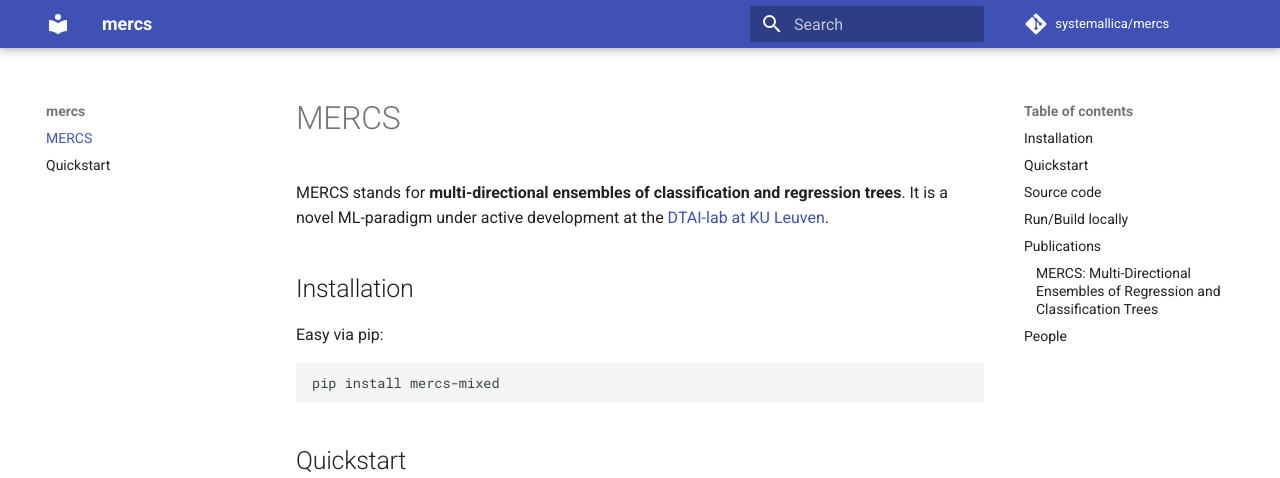
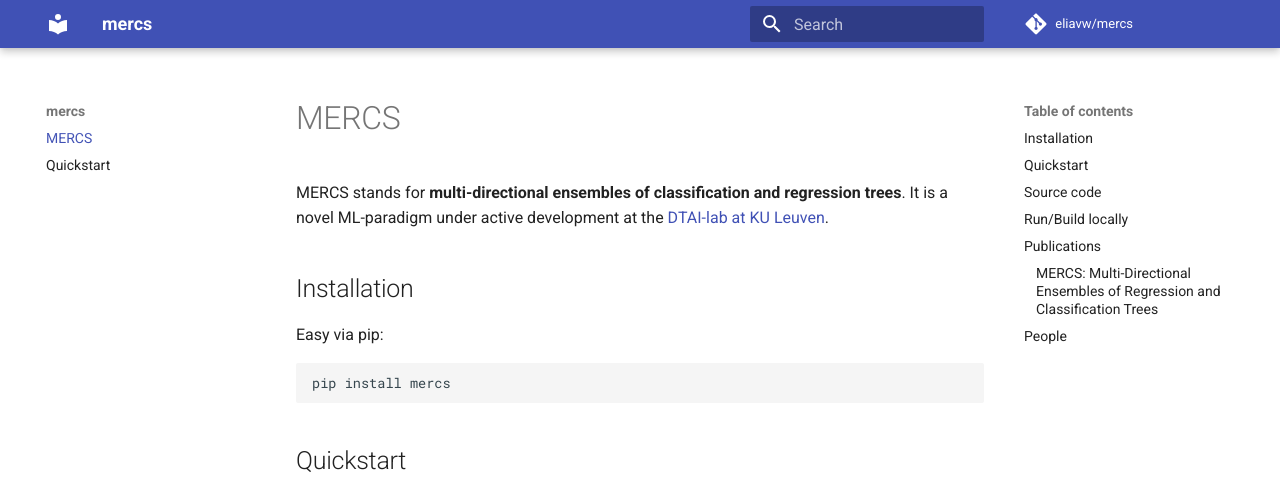
Before and after one commit to eliavw/mercs, an MkDocs documentation site: the page built from docs/index.md, in a window 1280 px wide and 1400 px high. Shown: the top 478 px of the window. Built offline with MkDocs 1.6.1 and Material for MkDocs 9.7.7, drawn with Linux system fonts in a browser that asks for light colours; comment, search, counter and statistics services are not loaded; some of the changed text lies outside the part shown.

Commit message:
update docs

````diff
--- a/docs/index.md
+++ b/docs/index.md
@@ -7,16 +7,16 @@
 Easy via pip:
 
 ```
-pip install mercs-mixed
+pip install mercs
 ```
 
 ## Quickstart
 
-Now that you have installed MERCS you are ready to fit your first versatile model: [quickstart](https://systemallica.github.io/mercs/quickstart/)
+Now that you have installed MERCS you are ready to fit your first versatile model: [quickstart](https://eliavw.github.io/mercs/quickstart/)
 
 ## Source code
 
-MERCS is fully open-source cf. our [github-repository](https://github.com/systemallica/mercs/)
+MERCS is fully open-source cf. our [github-repository](https://github.com/eliavw/mercs/)
 
 ## Run/Build locally
 To run the project, you need [Poetry](https://python-poetry.org). Once installed:
--- a/mkdocs.yml
+++ b/mkdocs.yml
@@ -1,14 +1,14 @@
 # Project information
 site_name: 'mercs'
 site_description: 'Documentation website for mercs'
-site_author: 'Andrés Reverón Molina'
+site_author: 'Elia vw'
 
 # Repository
-repo_name: 'systemallica/mercs'
-repo_url: 'https://github.com/systemallica/mercs'
+repo_name: 'eliavw/mercs'
+repo_url: 'https://github.com/eliavw/mercs'
 
 # Copyright
-copyright: 'Copyright &copy; 2020 Andrés Reverón Molina'
+copyright: 'Copyright &copy; 2020 Elia vw'
 
 # Configuration
 theme:
@@ -25,9 +25,9 @@
 extra:
   social:
     - icon: fontawesome/brands/github
-      link: https://github.com/systemallica
+      link: https://github.com/eliavw
     - icon: fontawesome/solid/paper-plane
-      link: mailto:<andres@reveronmolina.me>
+      link: mailto:<elia.vw@gmail.com>
   manifest: 'manifest.webmanifest'
 
 # Extensions
--- a/pyproject.toml
+++ b/pyproject.toml
@@ -1,10 +1,10 @@
 [tool.poetry]
-name = "mercs-mixed"
+name = "mercs"
 version = "0.0.45"
 description = "MERCS: Multi-Directional Ensembles of Regression and Classification treeS"
-authors = ["Andrés Reverón Molina <andres@reveronmolina.me>", "Elia vw <elia.vw@gmail.com>"]
+authors = ["Elia vw <elia.vw@gmail.com>", "Andrés Reverón Molina <andres@reveronmolina.me>"]
 license = "MIT"
-repository = "https://github.com/systemallica/mercs"
+repository = "https://github.com/eliavw/mercs"
 readme = "README.md"
 classifiers = [
         "Development Status :: 3 - Alpha",
````
Also changed, not shown: README.md (+2 -2 lines), 1 other file.
